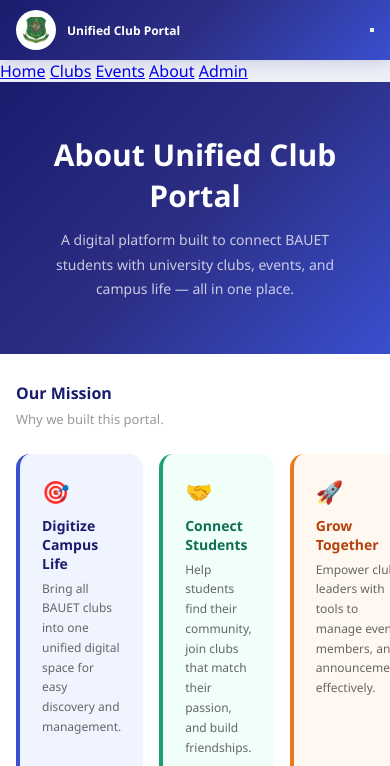
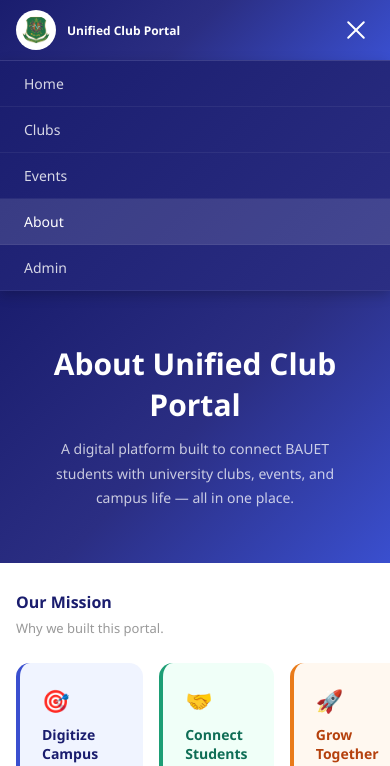
Before and after one commit to rafikun2523-er/club-integrating-website, a website: page html code/about.html in a window 390 px wide. Both pictures are taken after a click on the button "Toggle menu". Shown: the top 766 px of the page. Drawn offline with Linux system fonts and the light colour scheme.

Commit message:
Add hamburger block

```diff
--- a/css/about.css
+++ b/css/about.css
@@ -165,3 +165,61 @@
     font-size: 11px;
     color: #999;
 }
+/* ══════════════════════════════════════════════
+   HAMBURGER BUTTON — mobile only (≤768px)
+══════════════════════════════════════════════ */
+.hamburger {
+  display: none;
+  flex-direction: column;
+  gap: 5px;
+  background: none;
+  border: none;
+  cursor: pointer;
+  padding: 6px;
+  flex-shrink: 0;
+}
+.hamburger span {
+  display: block;
+  width: 24px;
+  height: 2px;
+  background: #fff;
+  border-radius: 2px;
+  transition: all 0.3s ease;
+}
+.hamburger.active span:nth-child(1) { transform: translateY(7px) rotate(45deg); }
+.hamburger.active span:nth-child(2) { opacity: 0; }
+.hamburger.active span:nth-child(3) { transform: translateY(-7px) rotate(-45deg); }
+
+/* Mobile slide-down menu */
+.mobile-menu {
+  display: none;
+  flex-direction: column;
+  background: linear-gradient(135deg, #1a1d6e, #2B2E83);
+  position: sticky;
+  top: 56px;
+  z-index: 998;
+  border-top: 1px solid rgba(255,255,255,0.1);
+  box-shadow: 0 4px 12px rgba(0,0,0,0.2);
+}
+.mobile-menu a {
+  color: rgba(255,255,255,0.82);
+  text-decoration: none;
+  padding: 13px 24px;
+  font-size: 14px;
+  font-weight: 500;
+  border-bottom: 1px solid rgba(255,255,255,0.06);
+  transition: background 0.2s;
+  display: block;
+}
+.mobile-menu a:hover,
+.mobile-menu a.active {
+  background: rgba(255,255,255,0.12);
+  color: #fff;
+}
+.mobile-menu.open { display: flex; }
+
+/* Show hamburger, hide desktop nav on mobile */
+@media (max-width: 768px) {
+  .nav-links  { display: none !important; }
+  .hamburger  { display: flex !important; }
+}
```
